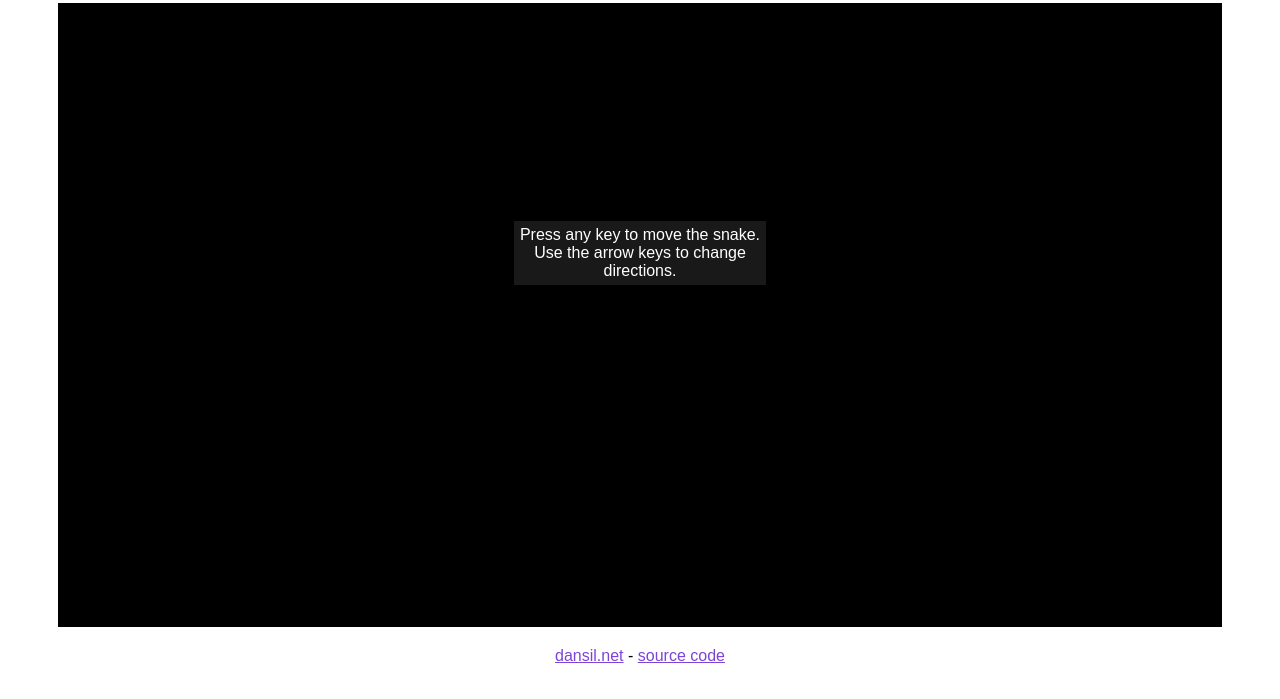
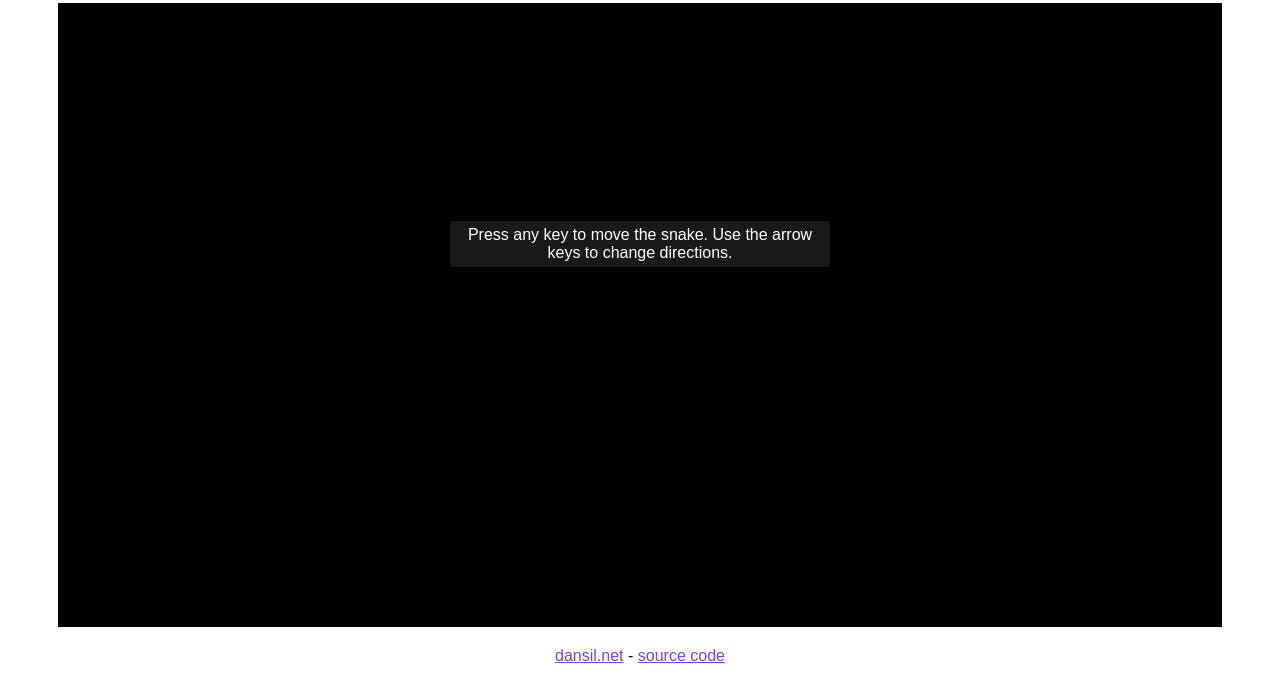
Before and after one commit to HotEarlGreyTea/JavaScript-Snake, a plain HTML site: page snake.html in a window 1280 px wide. Shown: the part 101-800 px from the top of the page. Drawn offline with Linux system fonts and the light colour scheme.

Commit message:
Code cleanup, game tile fixes

```diff
--- a/Snake/css/snake.css
+++ b/css/snake.css
@@ -1,11 +1,11 @@
 /**
  * JavaScript Snake Game, snake.css
  *
- * @version 1.0.0
+ * @version 1.0.6
  * @license MIT License (MIT), http://opensource.org/licenses/MIT
  * @author Daniel Sebastian Iliescu, http://dansil.net
- * @created 2013-09-01
- * @updated 2013-09-06
+ * @created 01-09-2013
+ * @updated 04-01-2014
  */
 
 a {
@@ -31,7 +31,7 @@ header, footer {
 	border: 2px solid black;
 }
 
-#start-message, #end-message {
+#game-message {
 	border-radius: 2px;
 }
 
@@ -39,17 +39,17 @@ header, footer {
 	margin-bottom: 0.5%;
 }
 
-#start-message, #end-message {
+#game-message {
 	color: white;
 	position: absolute;
-	left: 40%;
-	right: 40%;
+	left: 35%;
+	right: 35%;
 	top: 40%;
 	padding: 5px;
 	border: 2px solid black;
 	background-color: #191919;
 }
 
-#game-info, #start-message, #end-message {
+#game-info, #game-message {
 	font-weight: normal;
 }
--- a/Snake/js/main.js
+++ b/js/main.js
@@ -1,11 +1,11 @@
 /**
  * JavaScript Snake Game, main.js
  *
- * @version 1.0.0
+ * @version 1.0.6
  * @license MIT License (MIT), http://opensource.org/licenses/MIT
  * @author Daniel Sebastian Iliescu, http://dansil.net
- * @created 2013-09-01
- * @updated 2013-12-12
+ * @created 01-09-2013
+ * @updated 04-01-2014
  */
 
 (function() {
@@ -108,14 +108,14 @@
 			}
 		}
 
-		if (!gameInterval && endGame) {
+		if (endGame) {
 			init();
 		} else if (!gameInterval) {
-			var startMessage = document.getElementById("start-message");
+			var gameMessage = document.getElementById("game-message");
 
 			gameInterval = setInterval(update, REFRESH_RATE);
 
-			startMessage.parentNode.removeChild(startMessage);
+			gameMessage.parentNode.removeChild(gameMessage);
 		}
 	}
 
@@ -123,8 +123,7 @@
 	 * Initializes the game state.
 	 */
 	function init() {
-		var startMessage = document.getElementById("start-message");
-		var endMessage = document.getElementById("end-message");
+		var gameMessage = document.getElementById("game-message");
 		var snakeCanvas = document.getElementById("snake-canvas");
 		var gameContext = snakeCanvas.getContext("2d");
 
@@ -132,10 +131,8 @@
 		keyActive = false;
 		endGame = false;
 
-		if (startMessage) {
-			startMessage.parentNode.removeChild(startMessage);
-		} else if (endMessage) {
-			endMessage.parentNode.removeChild(endMessage);
+		if (gameMessage) {
+			gameMessage.parentNode.removeChild(gameMessage);
 		}
 
 		createGameInfo();
@@ -154,7 +151,7 @@
 			gameInterval = null;
 		}
 
-		createStartMessage();
+		createGameMessage("Press any key to move the snake. Use the arrow keys to change directions.");
 	}
 
 	/**
@@ -165,7 +162,11 @@
 		var gameContext = snakeCanvas.getContext("2d");
 
 		boardWidth = Math.round(window.innerWidth * 0.9);
-		boardHeight = Math.round(window.innerHeight * 0.95 - document.getElementsByTagName("header")[0].clientHeight - document.getElementById("game-info").clientHeight - document.getElementsByTagName("footer")[0].clientHeight);
+		boardHeight = Math.round(
+			window.innerHeight * 0.95
+			- document.getElementsByTagName("header")[0].clientHeight
+			- document.getElementById("game-info").clientHeight
+			- document.getElementsByTagName("footer")[0].clientHeight);
 
 		horizontalTiles = Math.round(boardWidth / TILE_SIZE);
 		verticalTiles = Math.round(boardHeight / TILE_SIZE);
@@ -173,20 +174,15 @@
 		boardWidth = TILE_SIZE * horizontalTiles;
 		boardHeight = TILE_SIZE * verticalTiles;
 
-		if (boardWidth < TILE_SIZE * 4) {
-			boardWidth = TILE_SIZE * 4;
+		if (boardWidth < TILE_SIZE * 8) {
+			boardWidth = TILE_SIZE * 8;
 		}
-		if (boardHeight < TILE_SIZE * 4) {
-			boardHeight = TILE_SIZE * 4;
+		if (boardHeight < TILE_SIZE * 8) {
+			boardHeight = TILE_SIZE * 8;
 		}
 
 		snakeCanvas.setAttribute("width", boardWidth + "px");
 		snakeCanvas.setAttribute("height", boardHeight + "px");
-
-		snakeCanvas.style.width = boardWidth + "px";
-		snakeCanvas.style.height = boardHeight + "px";
-		snakeCanvas.style.minWidth = TILE_SIZE * 4  + "px";
-		snakeCanvas.style.minHeight = TILE_SIZE * 4  + "px";
 
 		gameContext.fillStyle = CANVAS_BACKGROUND_COLOR;
 		gameContext.fillRect(0, 0, boardWidth, boardHeight);
@@ -213,7 +209,10 @@
 
 			endGame = true;
 
-			createEndMessage();
+			snake[snake.length - 1].color = HIT_COLOR;
+			snake[snake.length - 1].drawTile();
+
+			createGameMessage("You died! Press any key to restart.");
 		}
 
 		keyActive = false;
@@ -236,34 +235,19 @@
 		var gameContext = snakeCanvas.getContext("2d");
 
 		gameContext.fillStyle = this.color;
-		gameContext.fillRect(this.left, this.top, TILE_SIZE, TILE_SIZE);
-
-		gameContext.strokeStyle = CANVAS_BACKGROUND_COLOR;
-		gameContext.strokeRect(this.left, this.top, TILE_SIZE, TILE_SIZE);
+		gameContext.fillRect(this.left + 1, this.top + 1, TILE_SIZE - 1, TILE_SIZE - 1);
 	};
 
 	/**
-	 * Creates a welcome message.
+	 * Creates a game message.
 	 */
-	function createStartMessage() {
-		var startMessage = document.createElement("div");
+	function createGameMessage(message) {
+		var gameMessage = document.createElement("div");
 
-		startMessage.setAttribute("id", "start-message");
-		startMessage.innerHTML = "Press any key to move the snake. Use the arrow keys to change directions.";
+		gameMessage.setAttribute("id", "game-message");
+		gameMessage.innerHTML = message;
 
-		document.body.appendChild(startMessage);
-	}
-
-	/**
-	 * Creates an end game message.
-	 */
-	function createEndMessage() {
-		var endMessage = document.createElement("div");
-
-		endMessage.setAttribute("id", "end-message");
-		endMessage.innerHTML = "You died! Press any key to restart.";
-
-		document.body.appendChild(endMessage);
+		document.body.appendChild(gameMessage);
 	}
 
 	/**
@@ -379,8 +363,6 @@
 
 		for (var i = 0; i < snake.length - 1; i++) {
 			if ((left == snake[i].left) && (top == snake[i].top)) {
-				snake[i].color = HIT_COLOR;
-				snake[i].drawTile();
 				return false;
 			}
 		}
```
Also changed, not shown: snake.html (renamed from Snake/snake.html, +3 -3 lines), css/normalize.css (renamed from Snake/css/normalize.css), 1 other file.
